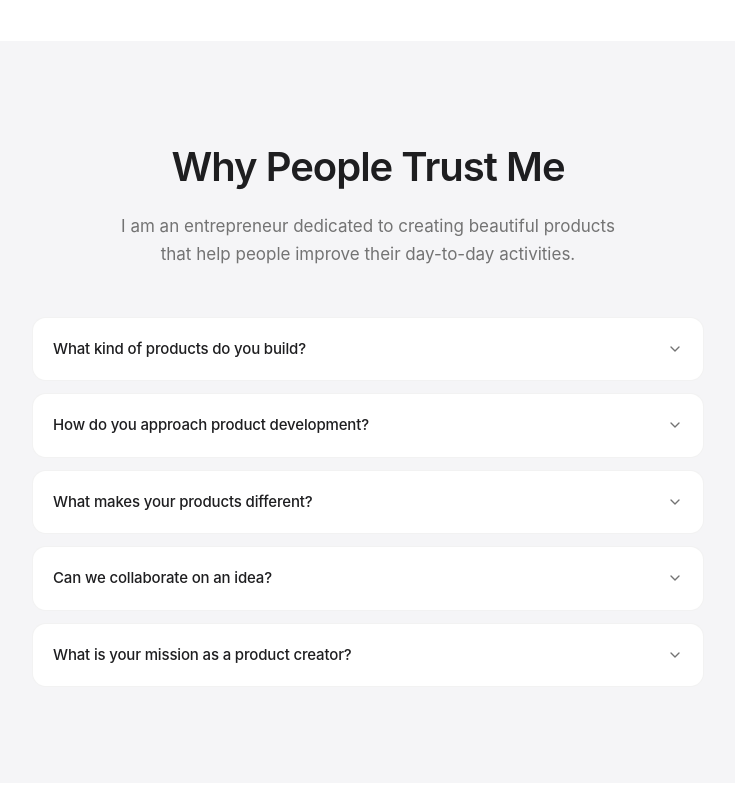
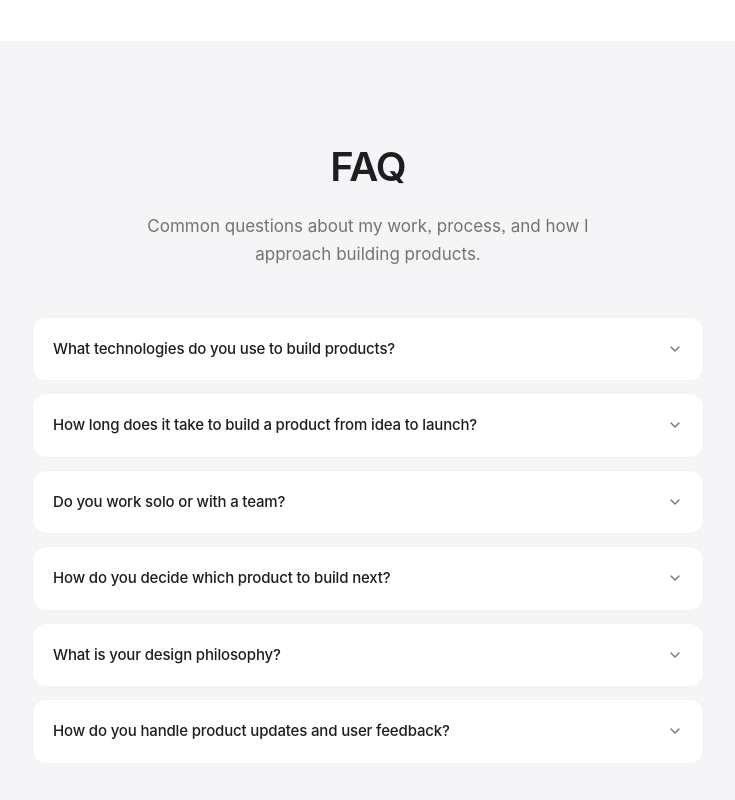
Before and after one commit to sarojsutradharr/sarojsutradharllc, a React (Vite) app: page / in a window 1280 px wide. Shown: the part 3700-4500 px from the top of the page, without its empty margins (272-1007 px from the left). Built offline with nearby package versions, Linux system fonts and the light colour scheme; a web font is replaced by a local one; what tailwindcss-intersect would draw is missing.

Commit message:
ISSUE: # Issue Rename section to FAQ and rewrite with authentic work-related Q&A

```diff
--- a/src/pages/Home.tsx
+++ b/src/pages/Home.tsx
@@ -549,52 +549,60 @@ export default function Home() {
         <div className="max-w-[720px] mx-auto px-6">
           <ScrollReveal className="text-center mb-12">
             <h2 className="text-[32px] md:text-[40px] font-semibold tracking-tight text-foreground">
-              Why People Trust Me
+              FAQ
             </h2>
             <p className="mt-4 text-[15px] md:text-[17px] text-muted-foreground leading-relaxed max-w-lg mx-auto">
-              I am an entrepreneur dedicated to creating beautiful products that help people improve their day-to-day activities.
+              Common questions about my work, process, and how I approach building products.
             </p>
           </ScrollReveal>
           <ScrollReveal delay={0.1}>
             <Accordion type="single" collapsible className="w-full">
               <AccordionItem value="item-1" className="bg-white rounded-[14px] border border-black/5 px-5 mb-3">
                 <AccordionTrigger className="text-[15px] font-medium text-foreground hover:no-underline py-5">
-                  What kind of products do you build?
+                  What technologies do you use to build products?
                 </AccordionTrigger>
                 <AccordionContent className="text-[14px] text-muted-foreground leading-relaxed pb-5">
-                  I build SaaS products and productivity tools designed to solve real-world problems. Every product starts with understanding user pain points and ends with software that genuinely improves daily workflows.
+                  I primarily work with React, TypeScript, and modern frontend frameworks like Next.js for web products. For backend and data, I use Supabase, Node.js, and cloud services. I choose the right stack for each product — performance, scalability, and maintainability always come first.
                 </AccordionContent>
               </AccordionItem>
               <AccordionItem value="item-2" className="bg-white rounded-[14px] border border-black/5 px-5 mb-3">
                 <AccordionTrigger className="text-[15px] font-medium text-foreground hover:no-underline py-5">
-                  How do you approach product development?
+                  How long does it take to build a product from idea to launch?
                 </AccordionTrigger>
                 <AccordionContent className="text-[14px] text-muted-foreground leading-relaxed pb-5">
-                  My approach is user-first. I identify real problems, validate solutions through research and prototyping, design intuitive experiences, build with clean scalable architecture, and continuously iterate based on feedback.
+                  It depends on the scope. A focused MVP typically takes 4 to 8 weeks from concept to first users. I break work into weekly milestones with clear deliverables — design first, build fast, and iterate based on real user feedback. Speed matters, but never at the cost of quality.
                 </AccordionContent>
               </AccordionItem>
               <AccordionItem value="item-3" className="bg-white rounded-[14px] border border-black/5 px-5 mb-3">
                 <AccordionTrigger className="text-[15px] font-medium text-foreground hover:no-underline py-5">
-                  What makes your products different?
+                  Do you work solo or with a team?
                 </AccordionTrigger>
                 <AccordionContent className="text-[14px] text-muted-foreground leading-relaxed pb-5">
-                  I focus on removing friction rather than adding features. Each product is built with simplicity, performance, and genuine user value at its core — no unnecessary complexity, just tools that work beautifully.
+                  I build products independently end-to-end — from product strategy and UX design to frontend and backend development. This gives me full control over quality and speed. For larger projects, I collaborate with designers and engineers I trust to bring specialized skills into the mix.
                 </AccordionContent>
               </AccordionItem>
               <AccordionItem value="item-4" className="bg-white rounded-[14px] border border-black/5 px-5 mb-3">
                 <AccordionTrigger className="text-[15px] font-medium text-foreground hover:no-underline py-5">
-                  Can we collaborate on an idea?
+                  How do you decide which product to build next?
                 </AccordionTrigger>
                 <AccordionContent className="text-[14px] text-muted-foreground leading-relaxed pb-5">
-                  Absolutely. I love collaborating on meaningful projects. Whether you have a rough idea or a detailed plan, I am always open to discussing how we can turn concepts into impactful products together.
+                  I look for problems I personally experience or observe in daily life. If a task feels unnecessarily tedious, repetitive, or frustrating, that is a signal. I validate the idea with research, build a quick prototype, and test it with real users before committing to full development.
                 </AccordionContent>
               </AccordionItem>
-              <AccordionItem value="item-5" className="bg-white rounded-[14px] border border-black/5 px-5">
+              <AccordionItem value="item-5" className="bg-white rounded-[14px] border border-black/5 px-5 mb-3">
                 <AccordionTrigger className="text-[15px] font-medium text-foreground hover:no-underline py-5">
-                  What is your mission as a product creator?
+                  What is your design philosophy?
                 </AccordionTrigger>
                 <AccordionContent className="text-[14px] text-muted-foreground leading-relaxed pb-5">
-                  My mission is simple: build software that helps people achieve more while spending less time on repetitive work. I believe technology should remove friction and empower users to focus on what truly matters.
+                  Less is more. Every screen, button, and interaction should serve a purpose. I draw inspiration from Apple and Stripe — clean interfaces, generous whitespace, and interactions that feel effortless. A great product disappears and lets the user focus on their work.
+                </AccordionContent>
+              </AccordionItem>
+              <AccordionItem value="item-6" className="bg-white rounded-[14px] border border-black/5 px-5">
+                <AccordionTrigger className="text-[15px] font-medium text-foreground hover:no-underline py-5">
+                  How do you handle product updates and user feedback?
+                </AccordionTrigger>
+                <AccordionContent className="text-[14px] text-muted-foreground leading-relaxed pb-5">
+                  I ship updates continuously — weekly or bi-weekly depending on the product. Every piece of feedback is logged and categorized. Bugs get fixed immediately. Feature requests go through a validation filter: does this help the majority of users? If yes, it gets prioritized into the next sprint.
                 </AccordionContent>
               </AccordionItem>
             </Accordion>
```
Also changed, not shown: historical_context.txt.
